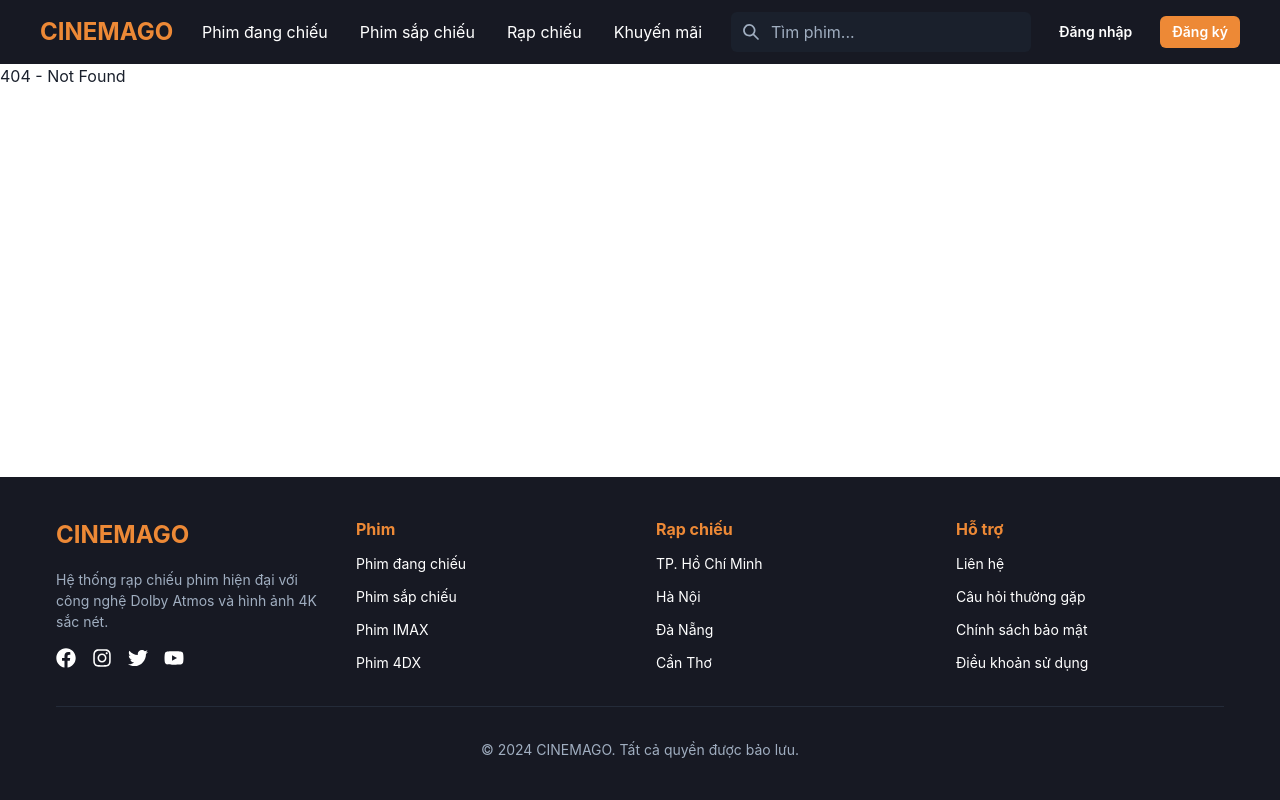
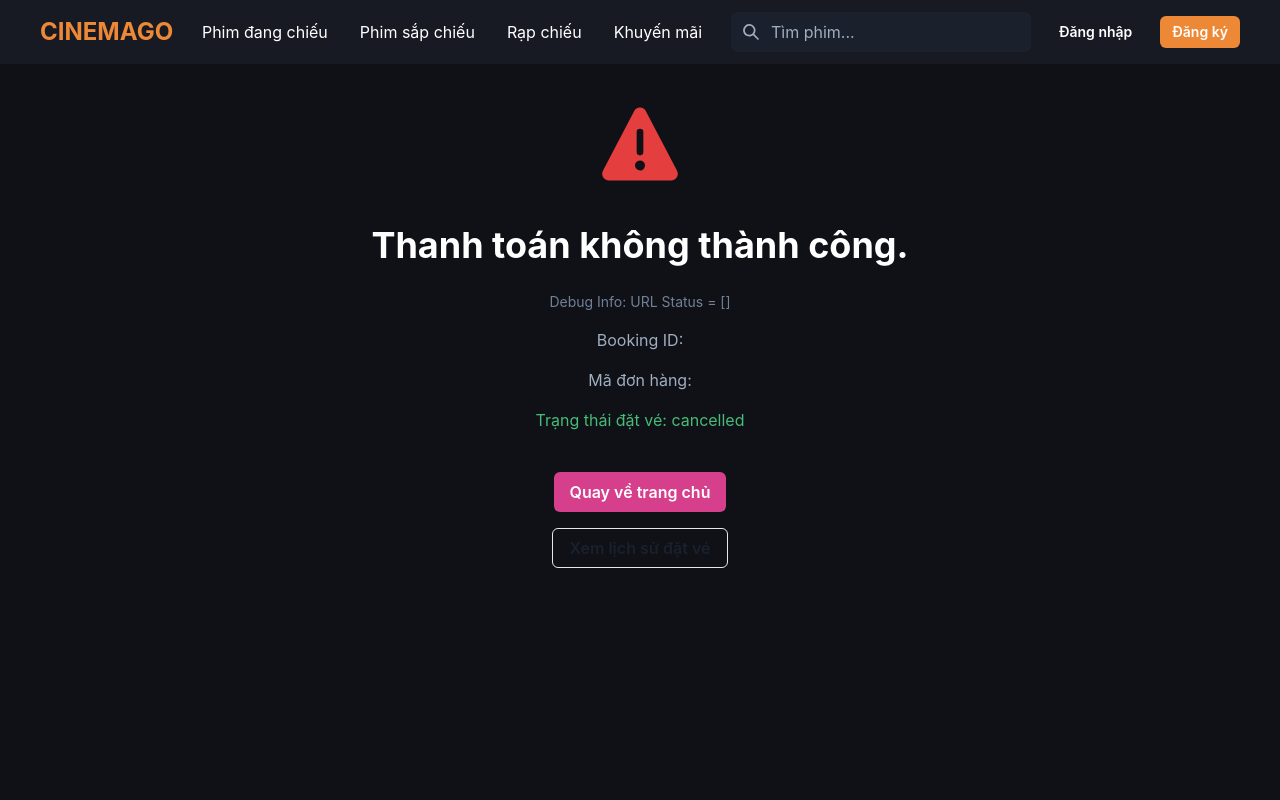
Before and after one commit to VCongNam/CinemaGo, a React (Create React App) app in the folder frontend/: page /payment-failed in a window 1280 px wide. Shown: the top 800 px of the page. Built offline with nearby package versions, Linux system fonts and the light colour scheme; no server answers.

Commit message:
Update Booking Cancelled

```diff
--- a/frontend/src/App.js
+++ b/frontend/src/App.js
@@ -18,6 +18,8 @@
 import ShowtimeSelection from "./pages/bookings/ShowtimeSelection"
 import SeatSelection from "./pages/bookings/SeatSelection"
 import ComboSelection from "./pages/bookings/ComboSelection"
+import BookingCancelledPage from "./pages/bookings/BookingCancelledPage"
+import PaymentFailedPage from "./pages/bookings/PaymentFailedPage"
 
 // Staff pages
 import StaffL1Page from "./pages/staff/StaffL1Page"
@@ -68,6 +70,8 @@
               <Route path="/bookings/combos/:showtimeId" element={<ComboSelection />} />
               <Route path="/bookings/checkout/:bookingId" element={<CartPage />} />
               <Route path="/bookings/ticket/:bookingId" element={<TicketPage />} />
+              <Route path="/bookings/cancelled" element={<BookingCancelledPage />} />
+              <Route path="/payment-failed" element={<PaymentFailedPage />} />
 
               {/* Staff */}
               <Route path="/staff/l1" element={<StaffL1Page />} />
--- /dev/null
+++ b/frontend/src/pages/bookings/BookingCancelledPage.js
@@ -0,0 +1,26 @@
+import { Box, Button, Heading, VStack, Icon } from "@chakra-ui/react";
+import { CheckCircleIcon } from '@chakra-ui/icons';
+import { useNavigate } from "react-router-dom";
+
+const BookingCancelledPage = () => {
+  const navigate = useNavigate();
+
+  return (
+    <Box textAlign="center" py={10} px={6} bg="#0f1117" minH="100vh" color="white">
+      <VStack spacing={4}>
+        <Icon as={CheckCircleIcon} w={20} h={20} color="red.500" />
+        <Heading as="h2" size="xl" mt={6} mb={2}>
+          Hủy đặt vé thành công
+        </Heading>
+        <Button
+          colorScheme="pink"
+          onClick={() => navigate("/")}
+        >
+          Quay về trang chủ
+        </Button>
+      </VStack>
+    </Box>
+  );
+};
+
+export default BookingCancelledPage;
--- a/frontend/src/pages/bookings/CartCheckoutPage.js
+++ b/frontend/src/pages/bookings/CartCheckoutPage.js
@@ -50,14 +50,26 @@
 
     apiService.getById("/api/bookings/", bookingId, (data, success) => {
       if (success) {
-        setBooking(data.booking);
-        setSeats(data.seats);
+        // Nếu vé đã được xử lý (không còn ở trạng thái pending), thông báo và điều hướng
+        if (data.booking.status !== 'pending') {
+          toast({
+            title: "Giao dịch đã hoàn tất",
+            description: `Vé này đã được ${data.booking.status === 'confirmed' ? 'xác nhận thanh toán' : 'hủy'}. Bạn sẽ được chuyển về trang lịch sử.`,
+            status: "info",
+            duration: 5000,
+            isClosable: true,
+          });
+          setTimeout(() => navigate("/bookings/history"), 3000); // Điều hướng về lịch sử đặt vé
+        } else {
+          setBooking(data.booking);
+          setSeats(data.seats);
+        }
       } else {
         setError(data.message || "Không thể tải thông tin đặt vé.");
       }
       setLoading(false);
     });
-  }, [bookingId]);
+  }, [bookingId, navigate, toast]);
 
   const handleCheckout = async () => {
     setIsProcessingPayment(true);
@@ -74,7 +86,7 @@
         throw new Error(paymentLinkRes.data?.message || "Tạo link thanh toán thất bại");
       }
 
-      const paymentUrl = paymentLinkRes.data?.data?.checkoutUrl;
+      const paymentUrl = paymentLinkRes.data?.data?.paymentLink;
       if (!paymentUrl) {
         throw new Error("Không nhận được link thanh toán");
       }
@@ -104,14 +116,16 @@
           description: "Đã hủy đặt vé thành công.",
           status: "success",
           duration: 3000,
+          isClosable: true,
         });
-        navigate("/");
+        navigate("/bookings/cancelled");
       } else {
         toast({
           title: "Lỗi",
           description: data.message || "Không thể hủy đặt vé.",
           status: "error",
           duration: 5000,
+          isClosable: true,
         });
       }
     });
--- /dev/null
+++ b/frontend/src/pages/bookings/PaymentFailedPage.js
@@ -0,0 +1,155 @@
+import { Box, Button, Heading, VStack, Icon, Text, Spinner, useToast } from "@chakra-ui/react";
+import { WarningTwoIcon } from '@chakra-ui/icons';
+import { useNavigate, useSearchParams } from "react-router-dom";
+import { useState, useEffect, useRef } from "react";
+import apiService from "../../services/apiService";
+
+const PaymentFailedPage = () => {
+  const navigate = useNavigate();
+  const [searchParams] = useSearchParams();
+  const toast = useToast();
+  const intervalRef = useRef(null);
+
+  const bookingId = searchParams.get('bookingId');
+  const orderCode = searchParams.get('orderCode');
+
+  // More robust check for cancellation status from URL
+  const isCancelledFromUrl = searchParams.get('status') === 'CANCELLED' || searchParams.get('cancel') === 'true';
+
+  const [bookingStatus, setBookingStatus] = useState(isCancelledFromUrl ? 'cancelled' : 'pending');
+  const [loading, setLoading] = useState(!isCancelledFromUrl); // Don't load if cancelled from URL
+  const [isCancelling, setIsCancelling] = useState(false);
+
+  useEffect(() => {
+    // Re-check inside useEffect to handle potential timing issues with searchParams
+    const isCancelled = searchParams.get('status') === 'CANCELLED' || searchParams.get('cancel') === 'true';
+
+    if (isCancelled || !bookingId) {
+      setLoading(false);
+      setBookingStatus('cancelled'); // Ensure status is set to cancelled
+      if (intervalRef.current) {
+        clearInterval(intervalRef.current);
+      }
+      return;
+    }
+
+    // Function to check booking status if not cancelled from URL
+    const checkStatus = () => {
+      apiService.get(`/api/payments/booking/${bookingId}/status`, {}, (data, success) => {
+        if (success && data.data.booking) {
+          const currentStatus = data.data.booking.status;
+          setBookingStatus(currentStatus);
+          if (currentStatus !== 'pending') {
+            setLoading(false);
+            clearInterval(intervalRef.current);
+          }
+        }
+      });
+    };
+
+    // Start polling
+    intervalRef.current = setInterval(checkStatus, 3000);
+    checkStatus(); // Initial check
+
+    // Cleanup on component unmount
+    return () => {
+      if (intervalRef.current) {
+        clearInterval(intervalRef.current);
+      }
+    };
+  }, [searchParams, bookingId]);
+
+  const handleCancelBooking = async () => {
+    if (!bookingId) return;
+
+    if (intervalRef.current) {
+      clearInterval(intervalRef.current);
+    }
+
+    setIsCancelling(true);
+    apiService.put(`/api/bookings/${bookingId}/cancel`, {}, (data, success) => {
+      setIsCancelling(false);
+      if (success) {
+        toast({
+          title: "Thành công",
+          description: "Đã hủy đặt vé thành công.",
+          status: "success",
+          duration: 3000,
+          isClosable: true,
+        });
+        setBookingStatus('cancelled');
+      } else {
+        toast({
+          title: "Lỗi",
+          description: data.message || "Không thể hủy đặt vé.",
+          status: "error",
+          duration: 5000,
+          isClosable: true,
+        });
+      }
+    });
+  };
+
+  const getMessage = () => {
+    return isCancelledFromUrl ? "Thanh toán đã được hủy." : "Thanh toán không thành công.";
+  };
+
+  return (
+    <Box textAlign="center" py={10} px={6} bg="#0f1117" minH="100vh" color="white">
+      <VStack spacing={4}>
+        <Icon as={WarningTwoIcon} w={20} h={20} color="red.500" />
+        <Heading as="h2" size="xl" mt={6} mb={2}>
+          {getMessage()}
+        </Heading>
+        <Text color={"gray.500"} fontSize={"sm"}>Debug Info: URL Status = [{searchParams.get('status')}]</Text>
+        <Text color={'gray.400'}>
+          Booking ID: {bookingId}
+        </Text>
+        <Text color={'gray.400'}>
+          Mã đơn hàng: {orderCode}
+        </Text>
+
+        {loading ? (
+          <VStack>
+            <Spinner color="orange.400" />
+            <Text>Đang cập nhật trạng thái đặt vé...</Text>
+          </VStack>
+        ) : (
+          <>
+            <Text color={bookingStatus === 'cancelled' ? 'green.400' : 'yellow.400'}>
+              Trạng thái đặt vé: {bookingStatus}
+            </Text>
+            {bookingStatus === 'pending' && (
+              <Button
+                mt={4}
+                colorScheme="red"
+                onClick={handleCancelBooking}
+                isLoading={isCancelling}
+              >
+                Hủy đặt vé
+              </Button>
+            )}
+          </>
+        )}
+
+        <VStack spacing={4} mt={6} direction="row">
+            <Button
+              colorScheme="pink"
+              onClick={() => navigate("/")}
+            >
+              Quay về trang chủ
+            </Button>
+            <Button
+              variant="outline"
+              colorScheme="gray"
+              onClick={() => navigate("/bookings/history")}
+            >
+              Xem lịch sử đặt vé
+            </Button>
+        </VStack>
+      </VStack>
+    </Box>
+  );
+};
+
+export default PaymentFailedPage;
```
Also changed, not shown: 1 other file (tests, documents, lock files or other folders).
